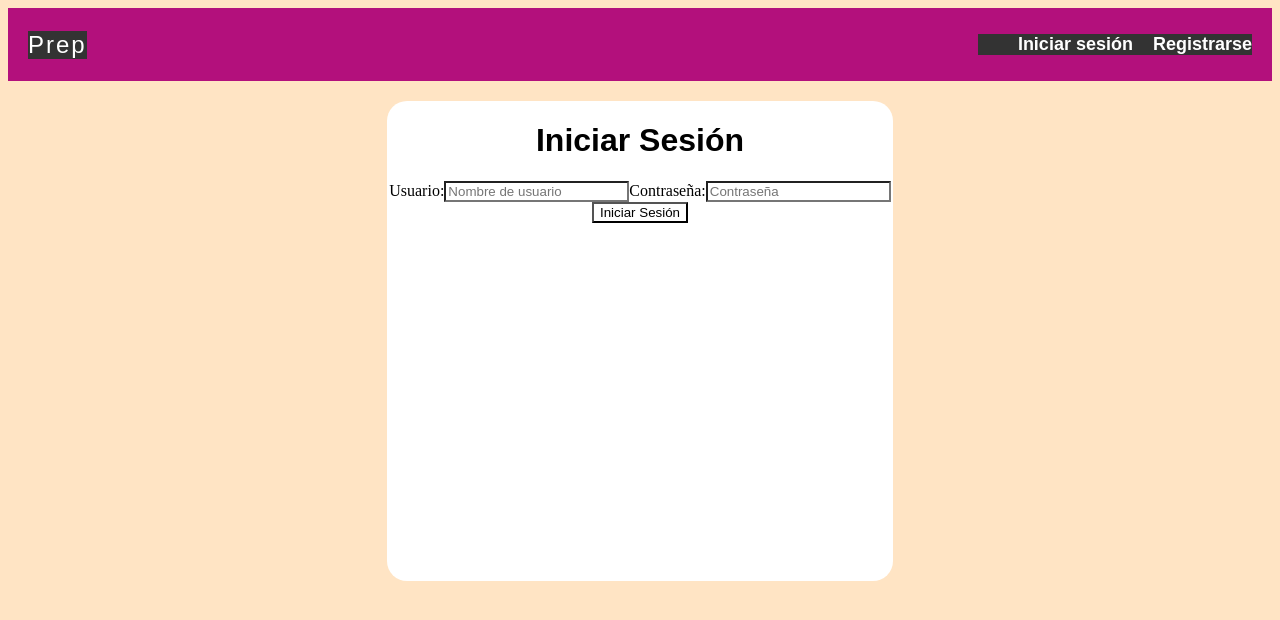
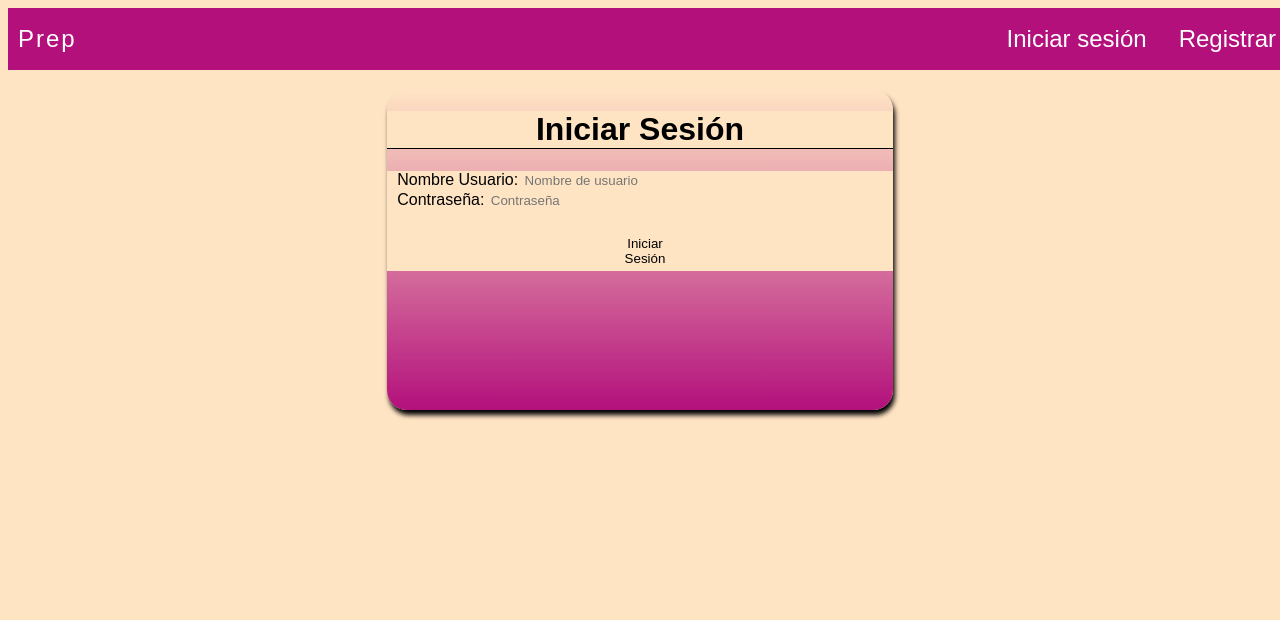
Before and after one commit to ElmerRCH/Login-Angular, an Angular app in the folder login/: page /users/login in a window 1280 px wide. Shown: the top 620 px of the page. Built offline with nearby package versions, Linux system fonts and the light colour scheme.

Commit message:
add-colors

```diff
--- a/login/src/app/login/login.component.css
+++ b/login/src/app/login/login.component.css
@@ -1,18 +1,54 @@
-*{background: white;}
+*{
+  font-family: Arial, Helvetica, sans-serif;
+
+}
 .login-container{
+
   display: flex;
-
   flex-direction: column;
   margin: 20px;
   margin-left: auto;
   margin-right: auto;
-    background: white;
+  background:linear-gradient(bisque,#b3107c);
   width: 40%;
-    height: 60vh;
+  height: 40vh;
   border-radius: 20px;
+  box-shadow:  2px 5px 5px black;
+
+}
+form{
+
+  display: flex;
+  flex-direction: column;
+  align-items: flex-start;
+  padding-left: 10px;
 
 }
 h1{
-    background-color: white;
+
   font-family: Arial, Helvetica, sans-serif;
+  border-bottom: 1px solid #000;
+
 }
+input{
+
+  border:none;
+  border-bottom: 2px solid bisque;
+
+}
+button{
+  margin-top:20px;
+  margin-left: auto;
+  margin-right:auto;
+  background-color: bisque ;
+  width:5.5rem;
+  height: 2.5rem;
+  border:none;
+  border-radius:5px;
+}
+button:hover{
+  cursor:pointer;
+
+
+
+}
--- a/login/src/app/login/login.component.html
+++ b/login/src/app/login/login.component.html
@@ -1,17 +1,16 @@
 <app-nav-bar></app-nav-bar>
 <div class="login-container">
-    <h1>Iniciar Sesión</h1>
-    <form>
+  <h1>Iniciar Sesión</h1>
+  <form>
 
+    <span class="username">Nombre Usuario:
+      <input type="text" id="username" name="username" placeholder="Nombre de usuario" required>
+    </span>
+    <span>Contraseña:
+      <input type="password" id="password" name="password" placeholder="Contraseña" required>
+    </span>
+    <button type="submit">Iniciar Sesión</button>
 
-        <label for="username">Usuario:</label>
-        <input type="text" id="username" name="username" placeholder="Nombre de usuario" required>
+  </form>
 
-        <label for="password">Contraseña:</label>
-        <input type="password" id="password" name="password" placeholder="Contraseña" required>
-
-        <button type="submit">Iniciar Sesión</button>
-
-
-    </form>
 </div>
--- a/login/src/app/nav-bar/nav-bar.component.css
+++ b/login/src/app/nav-bar/nav-bar.component.css
@@ -1,20 +1,29 @@
-*{background-color: #333;}
+*{
+    background-color: #b3107c;
+
+}
 
 nav {
     background-color: #b3107c;;
-    color: #fff;
+    width: 100%;
+    color: black;
     display: flex;
     justify-content: space-between;
+    margin-top:0;
     align-items: center;
-    padding: 10px 20px;
+    padding-left:10px;
+    padding-right: 10px;
     font-family: Arial, Helvetica, sans-serif;
 }
-
+button{
+    color: white;
+    border: none;
+    font-size: 1.5rem;
+}
 .logo a {
-    color: #fff;
-    background: #333;
+    color: white;
     text-decoration: none;
-    font-size: 24px;
+    font-size: 1.5rem;
     letter-spacing: 2px;
 }
 
@@ -25,12 +34,13 @@ nav {
 }
 
 .nav-links li a {
-    color: #fff;
     text-decoration: none;
     font-weight: bold;
     font-size: 18px;
 }
 
-.nav-links li a:hover {
-    color: #00bcd4;
+button:hover {
+  color: #00bcd4;
+  cursor: pointer;
+
 }
--- a/login/src/app/nav-bar/nav-bar.component.html
+++ b/login/src/app/nav-bar/nav-bar.component.html
@@ -5,8 +5,8 @@
     </div>
 
     <ul class="nav-links">
-        <li><a [routerLink]="'users/login'">Iniciar sesión</a></li>
-        <li><a [routerLink]="'users/registrar'">Registrarse</a></li>
+        <button [routerLink]="linkLogin">Iniciar sesión</button>
+        <button [routerLink]="link">Registrar</button>
     </ul>
 
 </nav>
--- a/login/src/app/nav-bar/nav-bar.component.ts
+++ b/login/src/app/nav-bar/nav-bar.component.ts
@@ -9,5 +9,6 @@ import { UsersService } from '../users.service';
 })
 
 export class NavBarComponent {
-
+  linkLogin: any = 'users/login';
+  link: any = 'users/registrar';
 }
--- a/login/src/app/registrar/registrar.component.css
+++ b/login/src/app/registrar/registrar.component.css
@@ -1,6 +1,52 @@
 .registration-container{
-    background-color: white;
-    width: 50%;
-    margin: auto;
+
+  background-color: white;
+  margin:auto;
+  width: 40vw;
+  height: 40vh;
+  border-radius: 20px;
+  box-shadow:  2px 5px 5px black;
 
 }
+h1{
+  background-color: white;
+  font-family: Arial, Helvetica, sans-serif;
+  border-bottom: 1px solid #000;
+
+}
+form{
+  background-color: white;
+
+}
+.form-group{
+  margin: auto;
+  background-color: white;
+  display: flex;
+  flex-direction: column;
+  align-items: flex-start;
+  gap:10px;
+}
+input{
+  background-color: bisque ;
+  border:none;
+
+
+}
+span{
+  background: white ;
+  padding-left: 10px;
+
+}
+button{
+  margin-top: 20px;
+  background: white;
+  border:None;
+  border-radius: 5px;
+  background: bisque;
+
+}
+button:hover{
+  background: black;
+  color:white;
+  cursor: pointer;
+}
--- a/login/src/app/registrar/registrar.component.html
+++ b/login/src/app/registrar/registrar.component.html
@@ -1,21 +1,25 @@
+<app-nav-bar></app-nav-bar>
 <div class="registration-container">
   <h1>Registro de Usuario</h1>
   <form>
     <div class="form-group">
-            <label for="nombre">Nombre:</label>
+
+      <span for="Name">Nombre:
         <input type="text" id="nombre" name="nombre" placeholder="Tu nombre" required>
-        </div>
-        <div class="form-group">
-            <label for="correo">Correo Electrónico:</label>
+
+      </span>
+
+      <span for="email">Correo Gmail:
         <input type="email" id="correo" name="correo" placeholder="correo@example.com" required>
-        </div>
-        <div class="form-group">
-            <label for="password">Contraseña:</label>
+      </span>
+
+      <span for="contraseña">Contraseña:
         <input type="password" id="password" name="password" placeholder="Contraseña" required>
-        </div>
-        <div class="form-group">
-            <label for="confirm-password">Confirmar Contraseña:</label>
+      </span>
+      <span for="confirm-password">Confirmar contraseña:
         <input type="password" id="confirm-password" name="confirm-password" placeholder="Confirmar contraseña" required>
+      </span>
     </div>
     <button type="submit">Registrarse</button>
   </form>
+</div>
```
Also changed, not shown: login/src/app/app.component.css (line endings or trailing spaces). Lines whose indentation alone changed are shown as unchanged.
